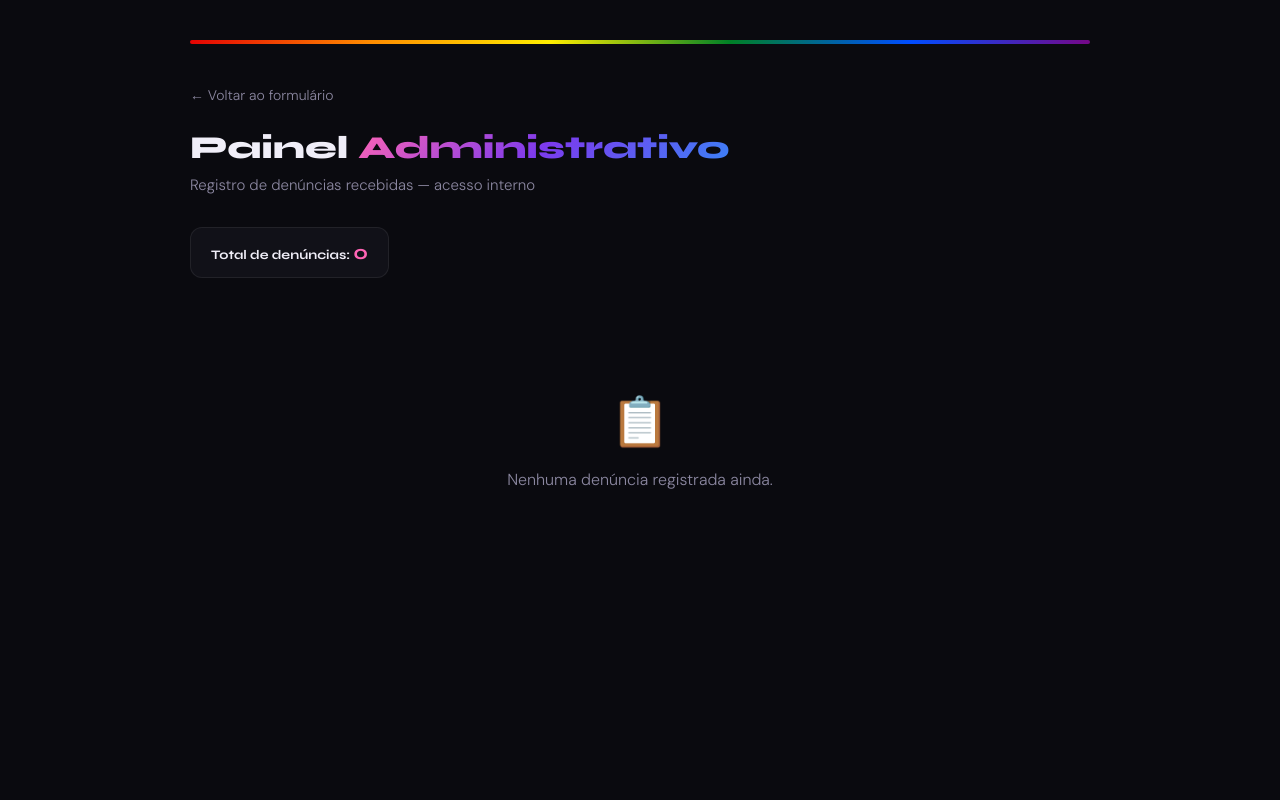
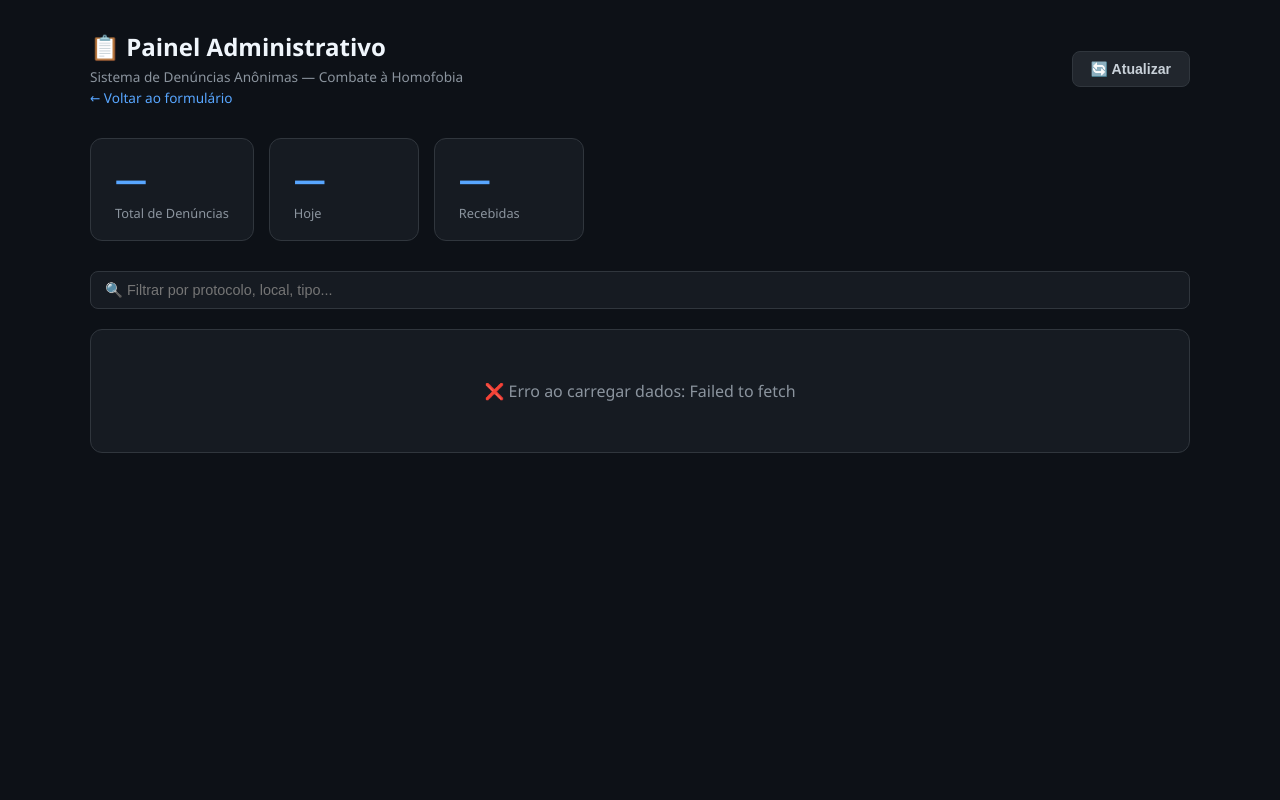
Before and after one commit to HelenoJr05/Sistema-denuncias, a FastAPI app: page /admin/denuncias in a window 1280 px wide. Run offline with FastAPI, Linux system fonts and the light colour scheme.

Commit message:
Update admin panel layout and styles

```diff
--- a/templates/admin.html
+++ b/templates/admin.html
@@ -3,176 +3,283 @@
 <head>
   <meta charset="UTF-8" />
   <meta name="viewport" content="width=device-width, initial-scale=1.0" />
-  <title>Painel Admin · Denúncias</title>
-  <link rel="preconnect" href="https://fonts.googleapis.com">
-  <link href="https://fonts.googleapis.com/css2?family=Syne:wght@400;700;800&family=DM+Sans:ital,wght@0,300;0,400;0,500;1,300&display=swap" rel="stylesheet">
+  <title>Painel Administrativo — Denúncias</title>
   <style>
-    :root {
-      --bg: #0a0a0f;
-      --surface: #111118;
-      --surface2: #1a1a24;
-      --border: rgba(255,255,255,0.07);
-      --text: #f0eef8;
-      --muted: #8b87a0;
-      --accent1: #ff64b4;
-      --accent2: #7c3aed;
-      --accent3: #06d6a0;
-      --gradient: linear-gradient(135deg, #ff64b4, #7c3aed, #3b82f6);
+    * { box-sizing: border-box; margin: 0; padding: 0; }
+
+    body {
+      font-family: 'Segoe UI', Tahoma, Geneva, Verdana, sans-serif;
+      background: #0d1117;
+      color: #c9d1d9;
+      min-height: 100vh;
+      padding: 30px 20px;
     }
-    *, *::before, *::after { box-sizing: border-box; margin: 0; padding: 0; }
-    body {
-      background: var(--bg);
-      color: var(--text);
-      font-family: 'DM Sans', sans-serif;
-      font-weight: 300;
-      padding: 40px 24px;
-    }
-    .container { max-width: 900px; margin: 0 auto; }
-    .pride-bar {
-      height: 4px;
-      border-radius: 2px;
-      background: linear-gradient(to right, #e40303, #ff8c00, #ffed00, #008026, #004dff, #750787);
-      margin-bottom: 40px;
-    }
-    h1 {
-      font-family: 'Syne', sans-serif;
-      font-size: 32px;
-      font-weight: 800;
-      margin-bottom: 8px;
-    }
-    h1 span {
-      background: var(--gradient);
-      -webkit-background-clip: text;
-      -webkit-text-fill-color: transparent;
-      background-clip: text;
-    }
-    .subtitle { color: var(--muted); font-size: 15px; margin-bottom: 32px; }
-    .stat {
-      display: inline-block;
-      background: var(--surface);
-      border: 1px solid var(--border);
-      border-radius: 12px;
-      padding: 12px 20px;
-      font-family: 'Syne', sans-serif;
-      font-size: 13px;
-      font-weight: 700;
-      margin-bottom: 32px;
-    }
-    .stat span { color: var(--accent1); font-size: 20px; }
-    .card {
-      background: var(--surface);
-      border: 1px solid var(--border);
-      border-radius: 18px;
-      padding: 24px;
-      margin-bottom: 16px;
-      border-left: 3px solid var(--accent2);
-      transition: border-color 0.2s;
-    }
-    .card:hover { border-left-color: var(--accent1); }
-    .card-header {
+
+    .header {
+      max-width: 1100px;
+      margin: 0 auto 30px;
       display: flex;
       align-items: center;
       justify-content: space-between;
-      margin-bottom: 16px;
       flex-wrap: wrap;
-      gap: 8px;
+      gap: 15px;
     }
-    .protocolo {
-      font-family: 'Syne', sans-serif;
-      font-size: 13px;
-      font-weight: 700;
-      color: var(--accent3);
-      letter-spacing: 0.08em;
+
+    .header h1 { color: #f0f6fc; font-size: 1.5rem; }
+    .header p { color: #8b949e; font-size: 0.85rem; margin-top: 4px; }
+
+    .stats {
+      display: flex;
+      gap: 15px;
+      flex-wrap: wrap;
+      max-width: 1100px;
+      margin: 0 auto 30px;
     }
-    .date-badge {
-      font-size: 12px;
-      color: var(--muted);
-      background: var(--surface2);
+
+    .stat-card {
+      background: #161b22;
+      border: 1px solid #30363d;
+      border-radius: 12px;
+      padding: 18px 24px;
+      min-width: 150px;
+    }
+
+    .stat-card .num { font-size: 2rem; font-weight: 700; color: #58a6ff; }
+    .stat-card .label { font-size: 0.8rem; color: #8b949e; margin-top: 4px; }
+
+    .btn {
+      padding: 9px 18px;
       border-radius: 8px;
-      padding: 4px 10px;
+      border: none;
+      cursor: pointer;
+      font-size: 0.88rem;
+      font-weight: 600;
+      transition: opacity 0.2s;
     }
-    .field { margin-bottom: 12px; }
-    .field-label {
-      font-size: 11px;
+    .btn:hover { opacity: 0.8; }
+    .btn-primary { background: #238636; color: #fff; }
+    .btn-secondary { background: #21262d; color: #c9d1d9; border: 1px solid #30363d; }
+
+    .search-bar {
+      max-width: 1100px;
+      margin: 0 auto 20px;
+      display: flex;
+      gap: 10px;
+    }
+
+    .search-bar input {
+      flex: 1;
+      padding: 10px 14px;
+      background: #161b22;
+      border: 1px solid #30363d;
+      border-radius: 8px;
+      color: #c9d1d9;
+      font-size: 0.9rem;
+      outline: none;
+    }
+    .search-bar input:focus { border-color: #58a6ff; }
+
+    .table-wrapper {
+      max-width: 1100px;
+      margin: 0 auto;
+      background: #161b22;
+      border: 1px solid #30363d;
+      border-radius: 12px;
+      overflow: hidden;
+    }
+
+    table { width: 100%; border-collapse: collapse; }
+
+    thead { background: #21262d; }
+
+    th {
+      padding: 14px 16px;
+      text-align: left;
+      font-size: 0.8rem;
+      color: #8b949e;
       text-transform: uppercase;
-      letter-spacing: 0.12em;
-      color: var(--accent2);
-      font-weight: 700;
-      margin-bottom: 4px;
+      letter-spacing: 0.5px;
+      font-weight: 600;
     }
-    .field-value { font-size: 14px; line-height: 1.6; color: var(--text); }
-    .tipo-tag {
+
+    td {
+      padding: 14px 16px;
+      border-top: 1px solid #21262d;
+      font-size: 0.88rem;
+      vertical-align: top;
+    }
+
+    tr:hover td { background: rgba(255,255,255,0.02); }
+
+    .badge {
       display: inline-block;
-      font-size: 11px;
-      background: rgba(124,58,237,0.15);
-      border: 1px solid rgba(124,58,237,0.3);
-      color: #c4b5fd;
-      border-radius: 6px;
       padding: 3px 10px;
-      margin-bottom: 12px;
+      border-radius: 20px;
+      font-size: 0.75rem;
+      font-weight: 600;
     }
-    .empty {
+    .badge-green { background: rgba(35,134,54,0.2); color: #3fb950; border: 1px solid rgba(35,134,54,0.3); }
+    .badge-yellow { background: rgba(210,153,34,0.2); color: #d29922; border: 1px solid rgba(210,153,34,0.3); }
+
+    .protocolo-code {
+      font-family: monospace;
+      font-size: 0.82rem;
+      color: #79c0ff;
+      background: rgba(121,192,255,0.08);
+      padding: 2px 7px;
+      border-radius: 5px;
+    }
+
+    .truncate { max-width: 200px; white-space: nowrap; overflow: hidden; text-overflow: ellipsis; cursor: pointer; }
+    .truncate:hover { white-space: normal; }
+
+    #loading, #empty {
       text-align: center;
-      padding: 80px 40px;
-      color: var(--muted);
-      font-size: 16px;
+      padding: 50px;
+      color: #8b949e;
     }
-    .empty .icon { font-size: 48px; display: block; margin-bottom: 16px; }
-    a.back {
-      display: inline-flex;
-      align-items: center;
-      gap: 8px;
-      color: var(--muted);
+
+    .btn-back {
+      display: inline-block;
+      color: #58a6ff;
       text-decoration: none;
-      font-size: 14px;
-      margin-bottom: 24px;
-      transition: color 0.2s;
+      font-size: 0.85rem;
     }
-    a.back:hover { color: var(--text); }
+    .btn-back:hover { text-decoration: underline; }
+
+    @media (max-width: 700px) {
+      th:nth-child(n+4), td:nth-child(n+4) { display: none; }
+    }
   </style>
 </head>
 <body>
-<div class="container">
-  <div class="pride-bar"></div>
-  <a class="back" href="/">← Voltar ao formulário</a>
-  <h1>Painel <span>Administrativo</span></h1>
-  <p class="subtitle">Registro de denúncias recebidas — acesso interno</p>
-  <div class="stat">Total de denúncias: <span>{{ total }}</span></div>
 
-  {% if denuncias %}
-    {% for d in denuncias|reverse %}
-    <div class="card">
-      <div class="card-header">
-        <span class="protocolo">{{ d.protocolo }}</span>
-        <span class="date-badge">📅 Recebida em {{ d.data_registro[:10] }}</span>
-      </div>
-      {% if d.tipo_ocorrido and d.tipo_ocorrido != 'Não especificado' %}
-        <div class="tipo-tag">{{ d.tipo_ocorrido }}</div>
-      {% endif %}
-      <div class="field">
-        <div class="field-label">Data e Horário do Ocorrido</div>
-        <div class="field-value">{{ d.data_hora_formatada if d.data_hora_formatada else d.data_ocorrido }}</div>
-      </div>
-      <div class="field">
-        <div class="field-label">Local</div>
-        <div class="field-value">{{ d.local_ocorrido }}</div>
-      </div>
-      <div class="field">
-        <div class="field-label">Descrição do Ocorrido</div>
-        <div class="field-value">{{ d.descricao_ocorrido }}</div>
-      </div>
-      <div class="field">
-        <div class="field-label">Descrição do Indivíduo</div>
-        <div class="field-value">{{ d.descricao_individuo }}</div>
-      </div>
-    </div>
-    {% endfor %}
-  {% else %}
-    <div class="empty">
-      <span class="icon">📋</span>
-      Nenhuma denúncia registrada ainda.
-    </div>
-  {% endif %}
+<div class="header">
+  <div>
+    <h1>📋 Painel Administrativo</h1>
+    <p>Sistema de Denúncias Anônimas — Combate à Homofobia</p>
+    <a class="btn-back" href="index.html">← Voltar ao formulário</a>
+  </div>
+  <div style="display:flex;gap:10px;">
+    <button class="btn btn-secondary" onclick="carregarDenuncias()">🔄 Atualizar</button>
+  </div>
 </div>
+
+<div class="stats">
+  <div class="stat-card">
+    <div class="num" id="stat-total">—</div>
+    <div class="label">Total de Denúncias</div>
+  </div>
+  <div class="stat-card">
+    <div class="num" id="stat-hoje">—</div>
+    <div class="label">Hoje</div>
+  </div>
+  <div class="stat-card">
+    <div class="num" id="stat-recebidas">—</div>
+    <div class="label">Recebidas</div>
+  </div>
+</div>
+
+<div class="search-bar">
+  <input type="text" id="busca" placeholder="🔍 Filtrar por protocolo, local, tipo..." oninput="filtrar()" />
+</div>
+
+<div class="table-wrapper">
+  <div id="loading">⏳ Carregando denúncias...</div>
+  <div id="empty" style="display:none;">📭 Nenhuma denúncia encontrada.</div>
+  <table id="tabela" style="display:none;">
+    <thead>
+      <tr>
+        <th>Protocolo</th>
+        <th>Data do Ocorrido</th>
+        <th>Tipo</th>
+        <th>Local</th>
+        <th>Descrição</th>
+        <th>Status</th>
+        <th>Registrado em</th>
+      </tr>
+    </thead>
+    <tbody id="tbody"></tbody>
+  </table>
+</div>
+
+<script>
+  // ⚠️ Substitua pela URL do seu API Gateway após o deploy
+  const API_URL = "https://cr8zw9p6v2.execute-api.us-east-1.amazonaws.com/prod";
+
+  let todasDenuncias = [];
+
+  async function carregarDenuncias() {
+    document.getElementById("loading").style.display = "block";
+    document.getElementById("tabela").style.display = "none";
+    document.getElementById("empty").style.display = "none";
+
+    try {
+      const res = await fetch(`${API_URL}/admin/denuncias`);
+      const data = await res.json();
+      todasDenuncias = data.denuncias || [];
+      renderizar(todasDenuncias);
+      calcularStats(todasDenuncias);
+    } catch (err) {
+      document.getElementById("loading").textContent = "❌ Erro ao carregar dados: " + err.message;
+    }
+  }
+
+  function calcularStats(lista) {
+    const hoje = new Date().toISOString().slice(0, 10);
+    const qtdHoje = lista.filter(d => (d.data_registro || "").startsWith(hoje)).length;
+    const qtdRecebidas = lista.filter(d => d.status === "Recebida").length;
+
+    document.getElementById("stat-total").textContent = lista.length;
+    document.getElementById("stat-hoje").textContent = qtdHoje;
+    document.getElementById("stat-recebidas").textContent = qtdRecebidas;
+  }
+
+  function filtrar() {
+    const termo = document.getElementById("busca").value.toLowerCase();
+    const filtradas = todasDenuncias.filter(d =>
+      (d.protocolo || "").toLowerCase().includes(termo) ||
+      (d.local_ocorrido || "").toLowerCase().includes(termo) ||
+      (d.tipo_ocorrido || "").toLowerCase().includes(termo) ||
+      (d.descricao_ocorrido || "").toLowerCase().includes(termo)
+    );
+    renderizar(filtradas);
+  }
+
+  function renderizar(lista) {
+    document.getElementById("loading").style.display = "none";
+    const tbody = document.getElementById("tbody");
+    tbody.innerHTML = "";
+
+    if (lista.length === 0) {
+      document.getElementById("empty").style.display = "block";
+      document.getElementById("tabela").style.display = "none";
+      return;
+    }
+
+    document.getElementById("tabela").style.display = "table";
+    document.getElementById("empty").style.display = "none";
+
+    lista.forEach(d => {
+      const dataRegistro = d.data_registro ? new Date(d.data_registro).toLocaleString("pt-BR") : "—";
+      const badgeClass = d.status === "Recebida" ? "badge-green" : "badge-yellow";
+
+      const tr = document.createElement("tr");
+      tr.innerHTML = `
+        <td><span class="protocolo-code">${d.protocolo || "—"}</span></td>
+        <td>${d.data_hora_formatada || d.data_ocorrido || "—"}</td>
+        <td>${d.tipo_ocorrido || "—"}</td>
+        <td class="truncate" title="${d.local_ocorrido || ""}">${d.local_ocorrido || "—"}</td>
+        <td class="truncate" title="${d.descricao_ocorrido || ""}">${d.descricao_ocorrido || "—"}</td>
+        <td><span class="badge ${badgeClass}">${d.status || "—"}</span></td>
+        <td style="white-space:nowrap">${dataRegistro}</td>
+      `;
+      tbody.appendChild(tr);
+    });
+  }
+
+  carregarDenuncias();
+</script>
+
 </body>
 </html>
```
